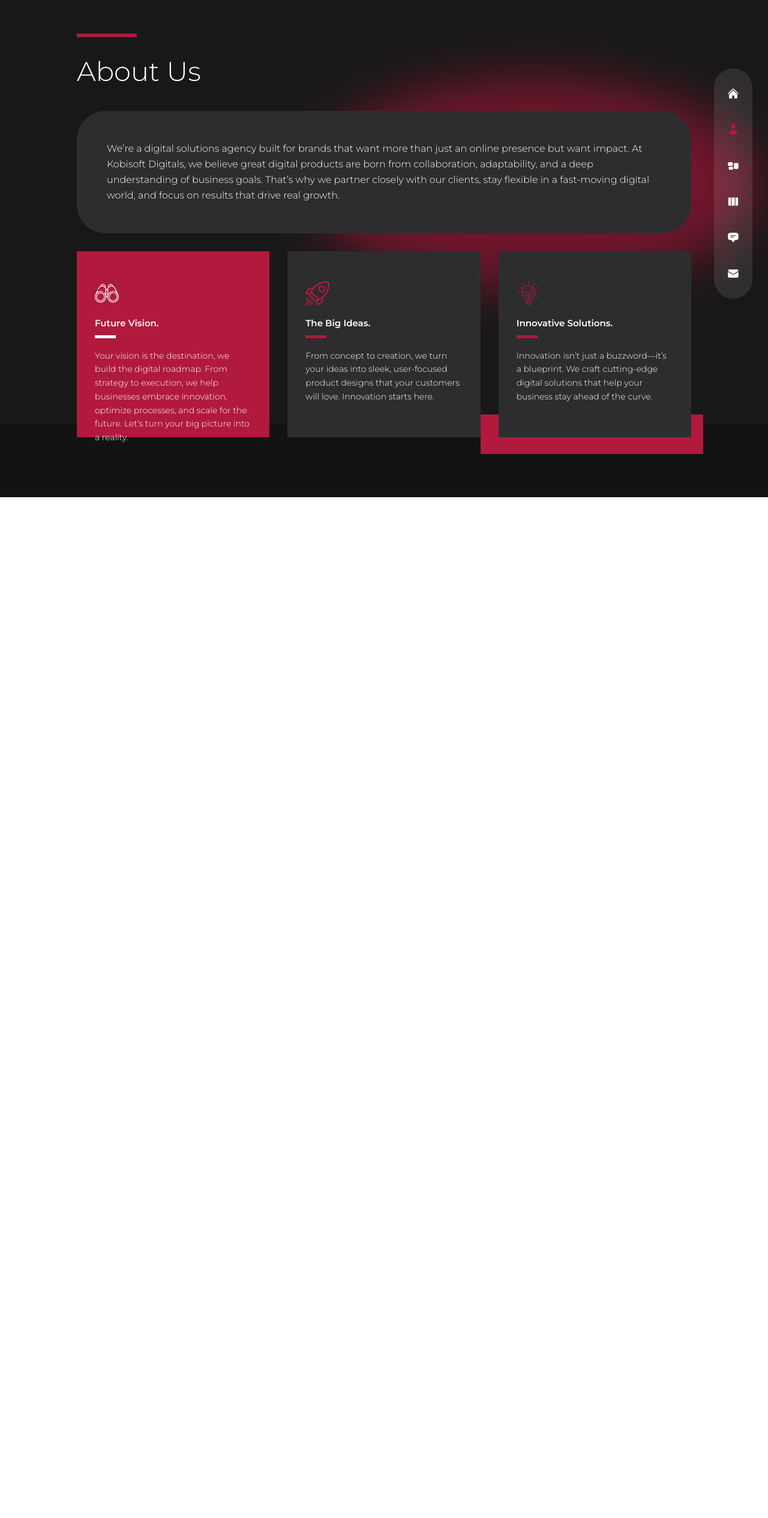
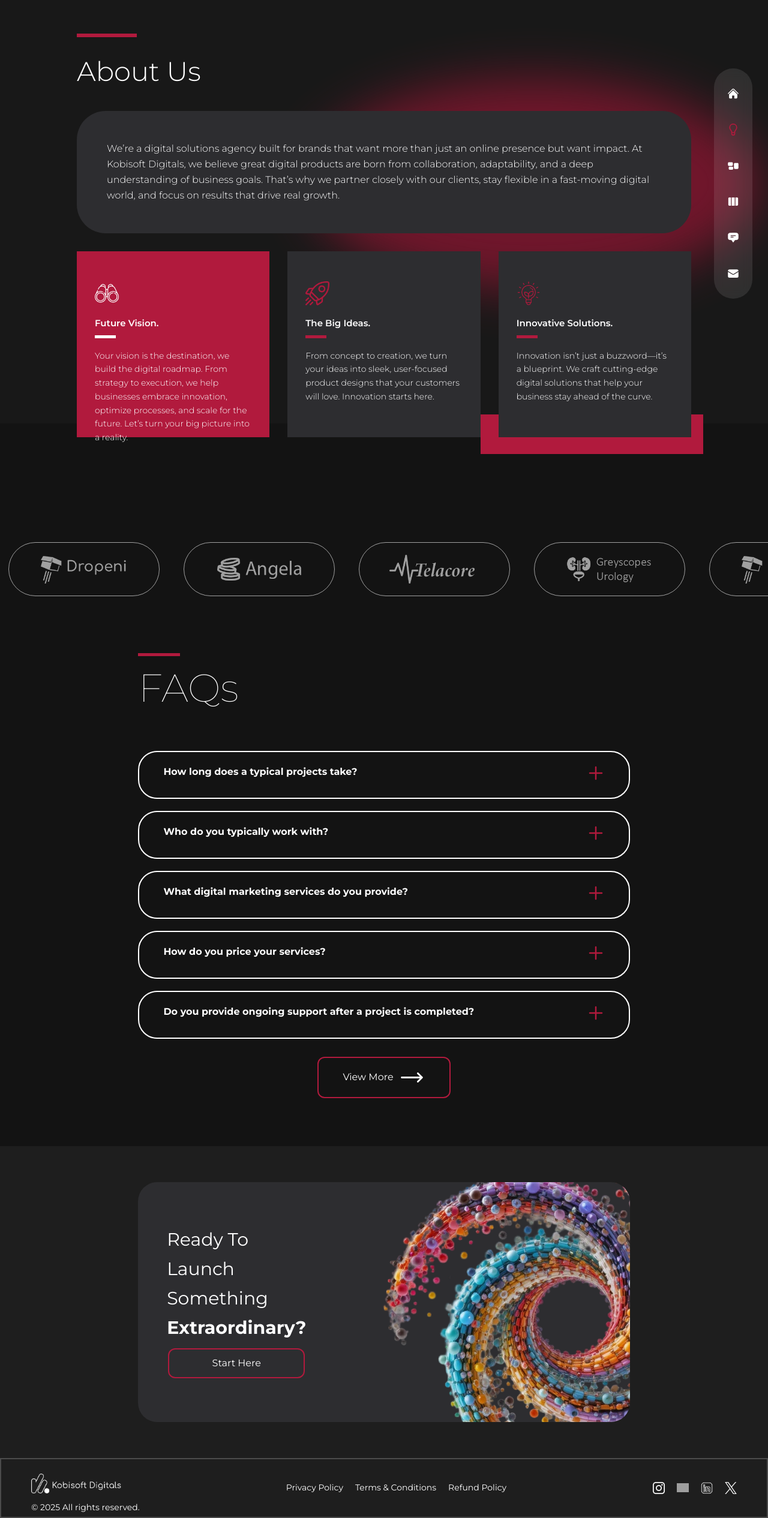
Before and after one commit to ObinnaKelvin/kobisoft, a Next.js app: page /about in a window 1280 px wide. Shown: the part 94-2625 px from the top of the page at 60% size. Before the commit the page ends 923 px from the top, so only its background shows below. Built offline with nearby package versions, Linux system fonts and the light colour scheme; grey boxes are pictures that could not be loaded.

Commit message:
About Us page updated 100%

```diff
--- a/components/Faq.js
+++ b/components/Faq.js
@@ -2,7 +2,8 @@ import React from 'react'// next image
 import Image from "next/image";
 
 //icons
-import { PiCaretRightBold } from "react-icons/pi";
+// import { PiCaretRightBold } from "react-icons/pi";
+import { HiOutlinePlus } from "react-icons/hi";
 import { HiOutlineArrowLongRight } from "react-icons/hi2";
 
 
@@ -47,7 +48,7 @@ function AccordionItem({id, question, answer}) {
                 {/* <div className="bg-[#B11A3D] w-[30px] h-[3px] xl:w-[30px] xl:h-[3px] absolute left-11 bottom-0"></div> */}
 
             </div>
-            <div className={`transition-all duration-300 ${isOpen ? 'rotate-90' : ''}`}><PiCaretRightBold /></div>
+            <div className={`transition-all duration-300 ${isOpen ? 'rotate-45' : ''} text-[30px] text-[#B11A3D]`}><HiOutlinePlus /></div>
         </div>
 
         <div className={`pb-5 w-[80%] overflow-hidden transition-all duration-300 ${isOpen ? 'opacity-100' : 'opacity-0 h-0'}`}>
--- a/components/Nav.js
+++ b/components/Nav.js
@@ -8,13 +8,15 @@ import {
   HiEnvelope,
 } from 'react-icons/hi2';
 
+import { GrInfo } from "react-icons/gr";
+
 
 import style from "@/styles/navbar.module.css";
 
 // nav data
 export const navData = [
   { name: 'home', path: '/', icon: <HiHome /> },
-  { name: 'about', path: '/about', icon: <HiUser /> },
+  { name: 'about', path: '/about', icon: <GrInfo /> },
   { name: 'services', path: '/services', icon: <HiRectangleGroup /> },
   { name: 'work', path: '/work', icon: <HiViewColumns /> },
   {
--- a/pages/about/index.js
+++ b/pages/about/index.js
@@ -34,6 +34,9 @@ import { motion } from "framer-motion";
 import { fadeIn } from "@/variants";
 import Image from 'next/image';
 import Footer from '@/components/Footer';
+import Faq from "@/components/Faq";
+import TrustedBy from "@/components/TrustedBy";
+import LaunchBanner from "@/components/LaunchBanner";
 
 
 //  data
@@ -220,8 +223,23 @@ const About = () => {
                               </div>
                         </div>
 
+                        {/* TrustedBy Section */}
+                        <TrustedBy />
+
+                        {/* FAQs Section */}
+                        <Faq />
+
 
                     </div>
+
+                    {/* Launch Banner */}
+                    <div className="flex flex-col h-max w-full gap-10 items-center justify-center pb-[60px] pt-[60px]">
+                      <LaunchBanner />
+                    </div>
+
+
+                    {/* Footer */}
+                    <Footer />
 
           </div>
   );
--- a/pages/index.js
+++ b/pages/index.js
@@ -262,7 +262,7 @@ export default function Home() {
       {/* Services We Offer */}
 
       {/* Services-container */}
-      <div className="flex flex-col h-max w-full gap-10 items-center justify-center pb-[60px]">
+      <div id="services" className="flex flex-col h-max w-full gap-10 items-center justify-center pb-[60px]">
 
         <div className="xl:w-[80%] flex flex-col items-center justify-center relative">
 
```
